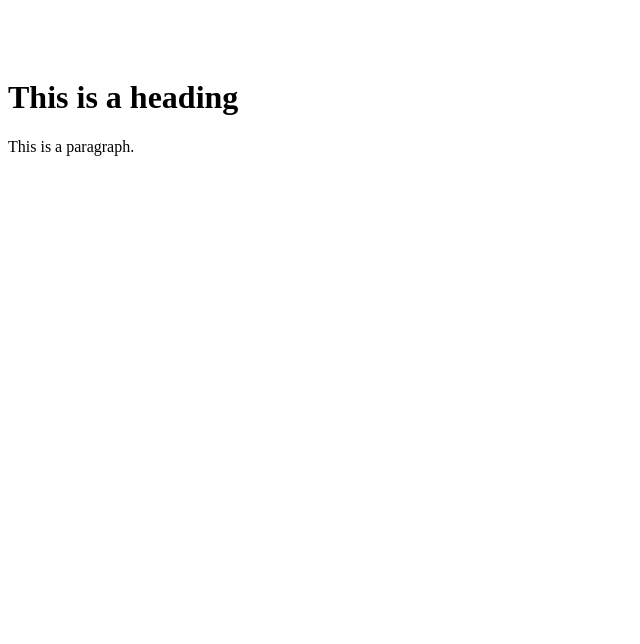
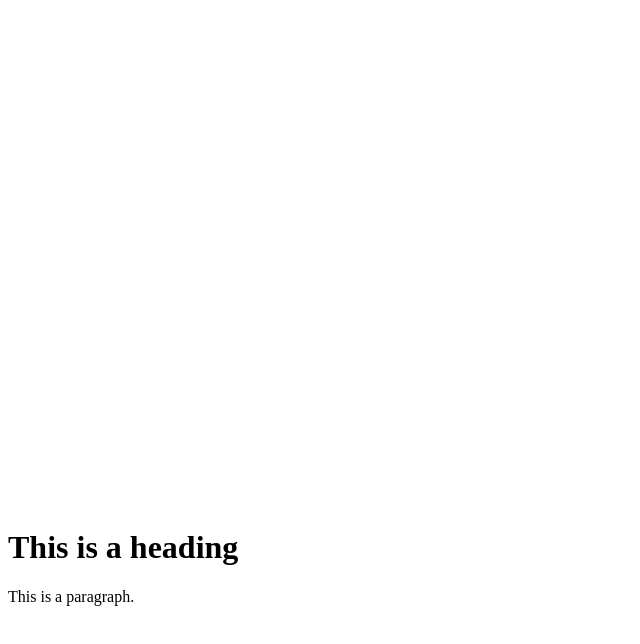
Before and after one commit to pratham1500/dashfp, a plain HTML site: page index.html in a window 1280 px wide. Shown: the whole page, without its empty margins (0-640 px from the left). Drawn offline with Linux system fonts and the light colour scheme.

Commit message:
Update index.html

```diff
--- a/index.html
+++ b/index.html
@@ -16,7 +16,7 @@
 
 <body>
   <!-- /179047858/Freestar123 -->
-<div id='div-gpt-ad-1776340398304-0' style='min-width: 300px; min-height: 50px;'>
+<div id='div-gpt-ad-1776340398304-0' style='min-width: 320px; min-height: 500px;'>
   <script>
     googletag.cmd.push(function() { googletag.display('div-gpt-ad-1776340398304-0'); });
   </script>
```
